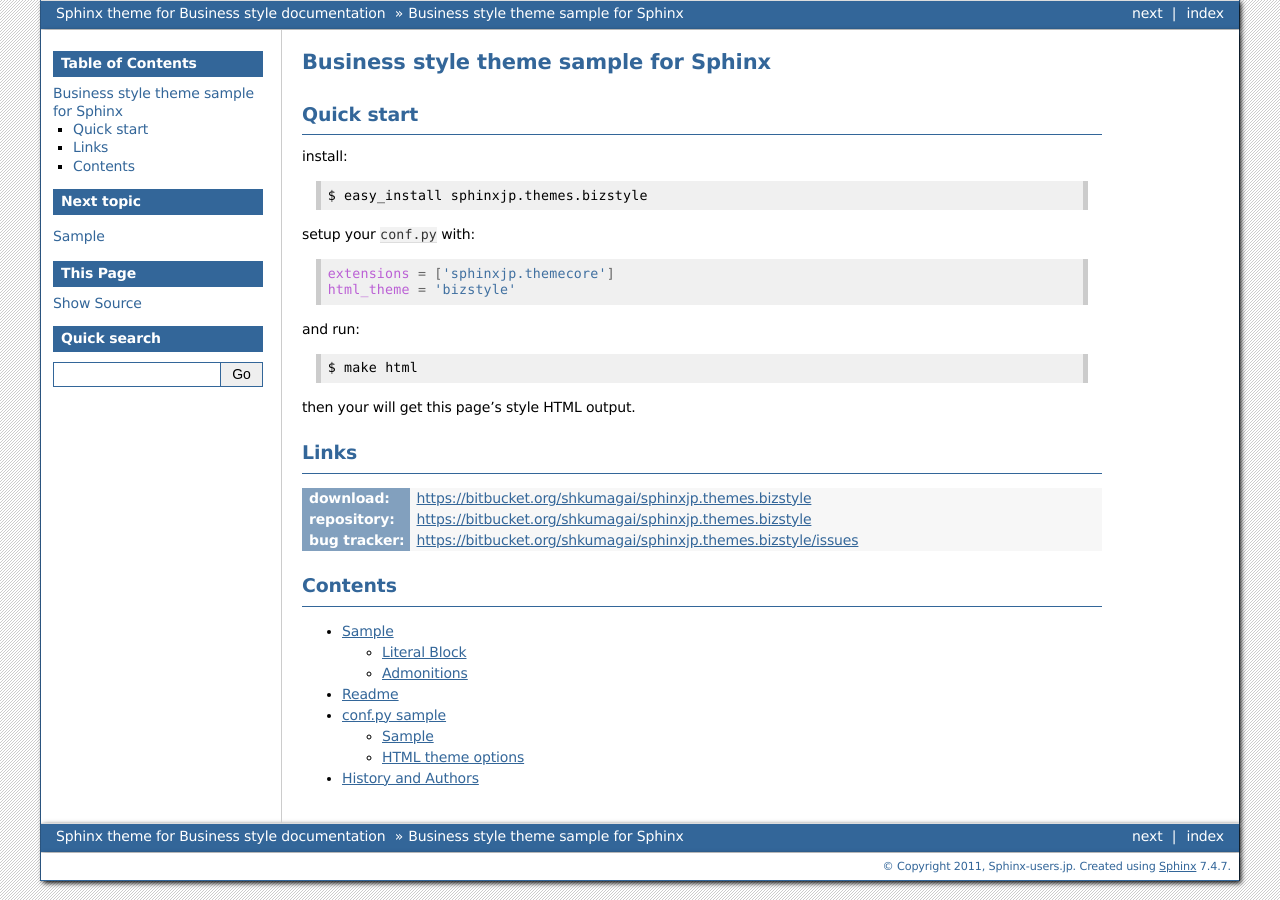
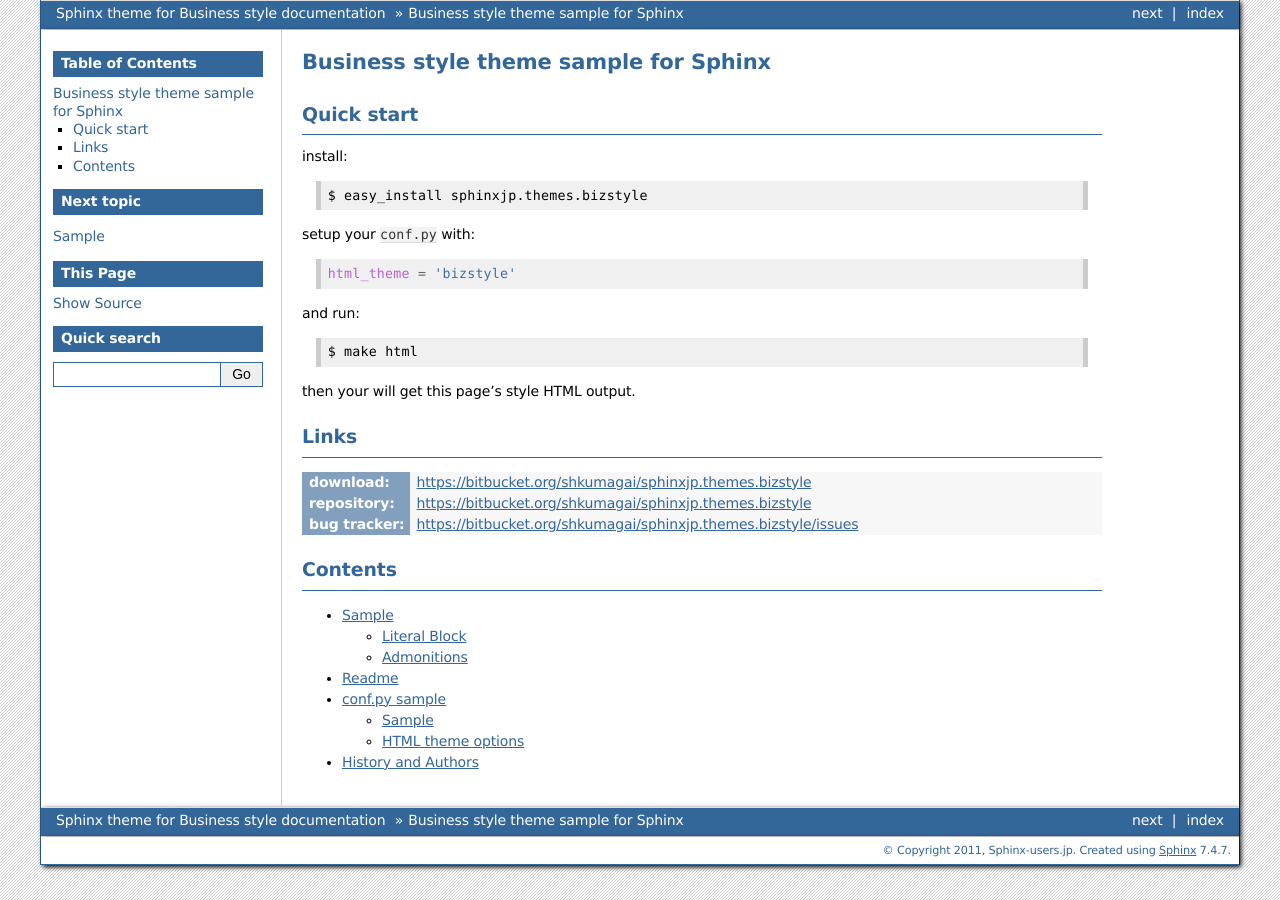
Before and after one commit to shkumagai/sphinxjp.themes.bizstyle, a Sphinx documentation site: the page built from docs/index.rst, in a window 1280 px wide. Built offline with Sphinx 7.4.7, drawn with Linux system fonts in a browser that asks for light colours.

Commit message:
remove 'sphinxjp.themecore' dependency.

```diff
--- a/docs/conf.py
+++ b/docs/conf.py
@@ -12,7 +12,6 @@
 
 # -- Options for HTML output -----------------------------------
 
-extensions = ['sphinxjp.themecore']
 html_theme = 'bizstyle'
 
 html_theme_options = {
--- a/docs/index.rst
+++ b/docs/index.rst
@@ -16,7 +16,6 @@
 
 .. code-block:: bash
 
-    extensions = ['sphinxjp.themecore']
     html_theme = 'bizstyle'
 
 and run:
--- a/setup.py
+++ b/setup.py
@@ -38,7 +38,6 @@
         'setuptools',
         'docutils',
         'sphinx',
-        'sphinxjp.themecore',
     ],
     entry_points="""
         [sphinx_themes]
```
Also changed, not shown: 1 other file.
